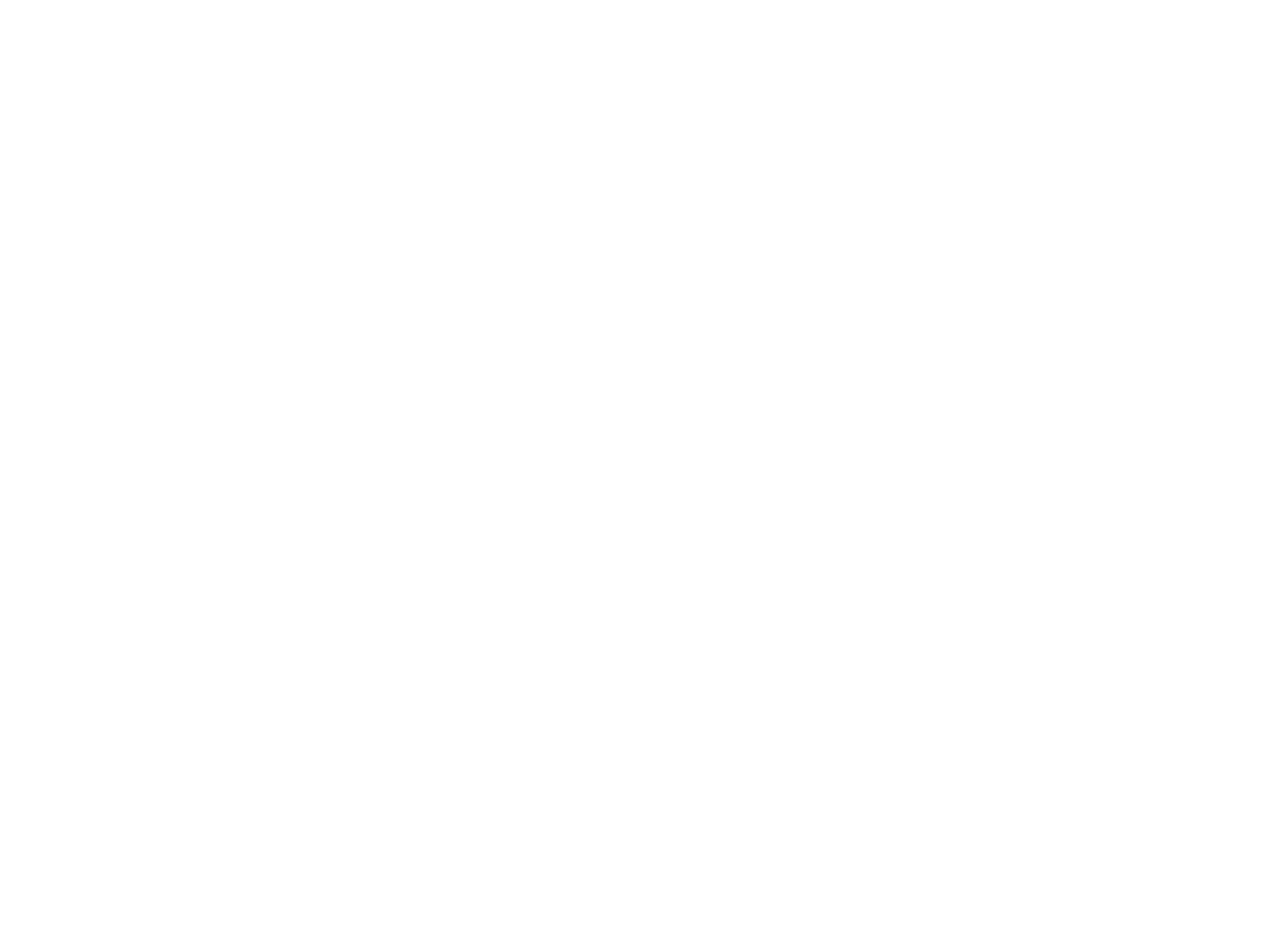
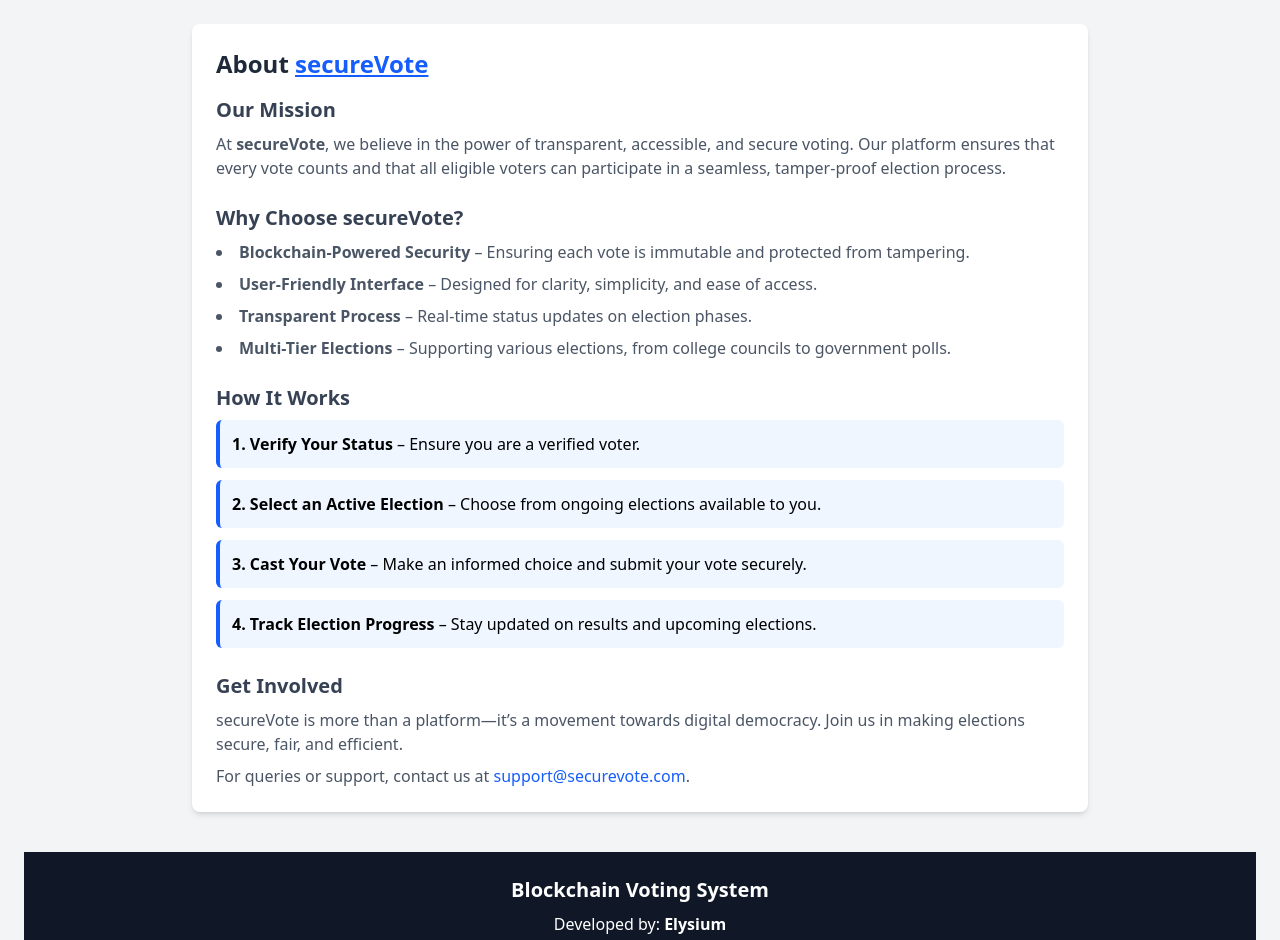
Before and after one commit to voisnoa/Block-chain-voting-system, a React (Vite) app in the folder client/voting/: page /about in a window 1280 px wide. Before the commit this address had no page. Shown: the top 940 px of the page. Before the commit the page ends 800 px from the top, so only its background shows below. Built offline with nearby package versions, Linux system fonts and the light colour scheme.

Commit message:
added the about page and defined the route

```diff
--- a/client/voting/src/App.jsx
+++ b/client/voting/src/App.jsx
@@ -9,6 +9,7 @@
 import Home from "./pages/Home";
 import Dashboard from "./pages/Dashboard";
 import Results from "./pages/Results";
+import About from "./pages/About";
 
 function App() {
   return (
@@ -21,6 +22,7 @@
         <Route path="/signup" element={<SignupPage />} />
         <Route path="/register-voter" element={<VoterRegistration />} />
         <Route path="/vote" element={<VoterPage />} />
+        <Route path="/about" element={<About />} />
       </Routes>
     </Router>
   );
--- /dev/null
+++ b/client/voting/src/pages/About.jsx
@@ -0,0 +1,67 @@
+import React from 'react'
+import { Link } from "react-router-dom";
+
+function About() {
+    return (
+    <div className="min-h-screen bg-gray-100 p-6">
+        <div className="max-w-4xl mx-auto bg-white shadow-md rounded-lg p-6">
+        <h1 className="text-2xl font-bold text-gray-800 ">About <Link to="/" className="text-blue-600 underline">secureVote</Link></h1>
+
+        <div className="mt-4">
+            <h2 className="text-xl font-semibold text-gray-700">Our Mission</h2>
+            <p className="text-gray-600 mt-2">
+            At <strong>secureVote</strong>, we believe in the power of transparent, accessible, and secure voting. Our platform ensures that every vote counts and that all eligible voters can participate in a seamless, tamper-proof election process.
+            </p>
+        </div>
+
+        <div className="mt-6">
+            <h2 className="text-xl font-semibold text-gray-700">Why Choose secureVote?</h2>
+            <ul className="list-disc list-inside text-gray-600 mt-2 space-y-2">
+            <li><strong>Blockchain-Powered Security</strong> – Ensuring each vote is immutable and protected from tampering.</li>
+            <li><strong>User-Friendly Interface</strong> – Designed for clarity, simplicity, and ease of access.</li>
+            <li><strong>Transparent Process</strong> – Real-time status updates on election phases.</li>
+            <li><strong>Multi-Tier Elections</strong> – Supporting various elections, from college councils to government polls.</li>
+            </ul>
+        </div>
+
+        <div className="mt-6">
+            <h2 className="text-xl font-semibold text-gray-700">How It Works</h2>
+            <div className="mt-2 space-y-3">
+            <div className="bg-blue-50 p-3 rounded-md border-l-4 border-blue-600">
+                <strong>1. Verify Your Status</strong> – Ensure you are a verified voter.
+            </div>
+            <div className="bg-blue-50 p-3 rounded-md border-l-4 border-blue-600">
+                <strong>2. Select an Active Election</strong> – Choose from ongoing elections available to you.
+            </div>
+            <div className="bg-blue-50 p-3 rounded-md border-l-4 border-blue-600">
+                <strong>3. Cast Your Vote</strong> – Make an informed choice and submit your vote securely.
+            </div>
+            <div className="bg-blue-50 p-3 rounded-md border-l-4 border-blue-600">
+                <strong>4. Track Election Progress</strong> – Stay updated on results and upcoming elections.
+            </div>
+            </div>
+        </div>
+
+        <div className="mt-6">
+            <h2 className="text-xl font-semibold text-gray-700">Get Involved</h2>
+            <p className="text-gray-600 mt-2">
+            secureVote is more than a platform—it’s a movement towards digital democracy. Join us in making elections secure, fair, and efficient.
+            </p>
+            <p className="text-gray-600 mt-2">
+            For queries or support, contact us at <a href="mailto:support@securevote.com" className="text-blue-600 font-medium">support@securevote.com</a>.
+            </p>
+        </div>
+        </div>
+
+    <footer className="bg-gray-900 text-white py-6 mt-10 text-center">
+        <h2 className="text-xl font-bold">Blockchain Voting System</h2>
+        <p className="mt-2">Developed by: <span className="font-semibold">Elysium</span></p>
+        <p>Contributors: Sangeeth, Abdul Rahman, Marvan, Furkhan, Thameem</p>
+        <p className="mt-2">Contact: <a href="mailto:team@votingproject.com" className="underline">team@votingproject.com</a></p>
+        <p className="mt-2 text-sm opacity-75">© 2025 secureVote. All rights reserved.</p>
+    </footer>
+    </div>
+    );
+}
+
+export default About
--- a/client/voting/src/pages/Home.jsx
+++ b/client/voting/src/pages/Home.jsx
@@ -24,7 +24,7 @@
              className="bg-blue-600 text-white px-6 py-3 rounded-lg flex items-center gap-2 hover:bg-blue-700 transition-colors">
               Get Started <ChevronRight className="w-4 h-4" />
             </button>
-            <button className="border border-blue-600 text-blue-600 px-6 py-3 rounded-lg hover:bg-blue-50 transition-colors">
+            <button onClick={() => navigate('/about')} className="border border-blue-600 text-blue-600 px-6 py-3 rounded-lg hover:bg-blue-100 hover:shadow-lg transition-all">
               Learn More
             </button>
           </div>
```
Also changed, not shown: 2 other files (tests, documents, lock files or other folders).
